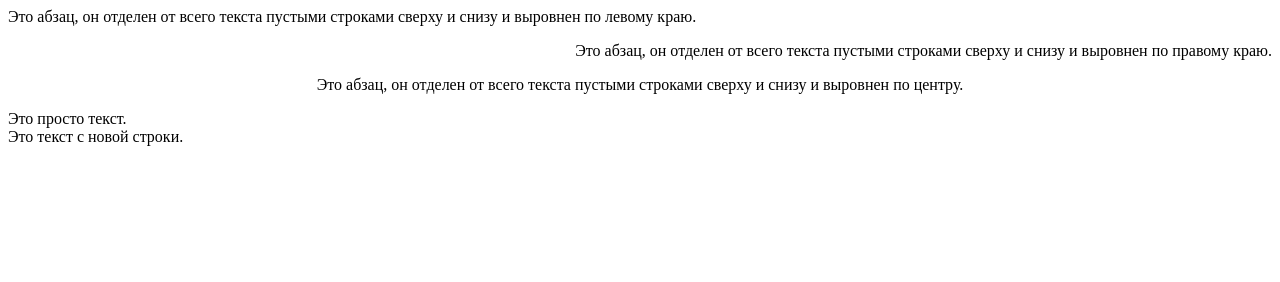
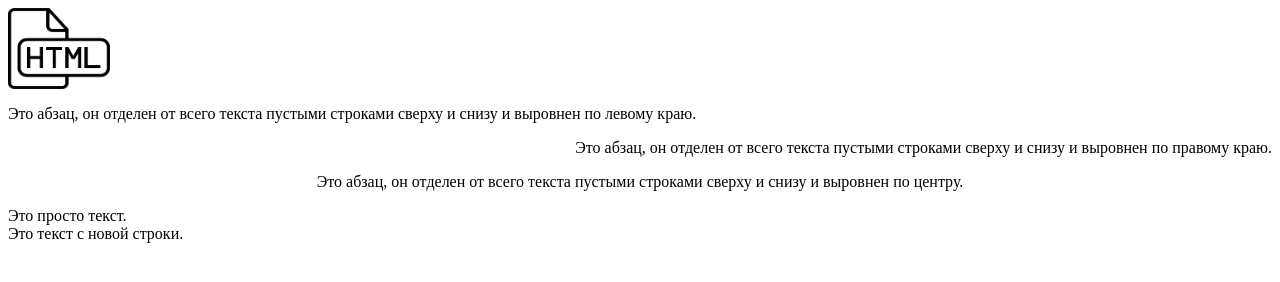
Before and after one commit to leo-art-08/web_labs, a plain HTML site: page lab_1/index1.html/myhtml2.html in a window 1280 px wide. Drawn offline with Linux system fonts and the light colour scheme.

Commit message:
лаба 1 web

```diff
--- a/lab_1/index1.html/myhtml2.html
+++ b/lab_1/index1.html/myhtml2.html
@@ -3,6 +3,7 @@
 		<title>Форматирование html</title>
 	</head>
 	<body>
+		<img src="img/logo.png" width="102" height="81" alt="Artem">
 		<p align="left">Это абзац, он отделен от всего текста
 				пустыми строками сверху и снизу и выровнен
 				по левому краю.</p>
```
Also changed, not shown: lab_1/index1.html/index.html (+1 -1 lines), lab_1/index1.html/myhtml1.html (+1 -1 lines), lab_1/index1.html/myhtml3.html (+1 -0 lines), lab_1/index1.html/myhtml4.html (+1 -0 lines), lab_1/index1.html/myhtml5.html (+1 -1 lines).
